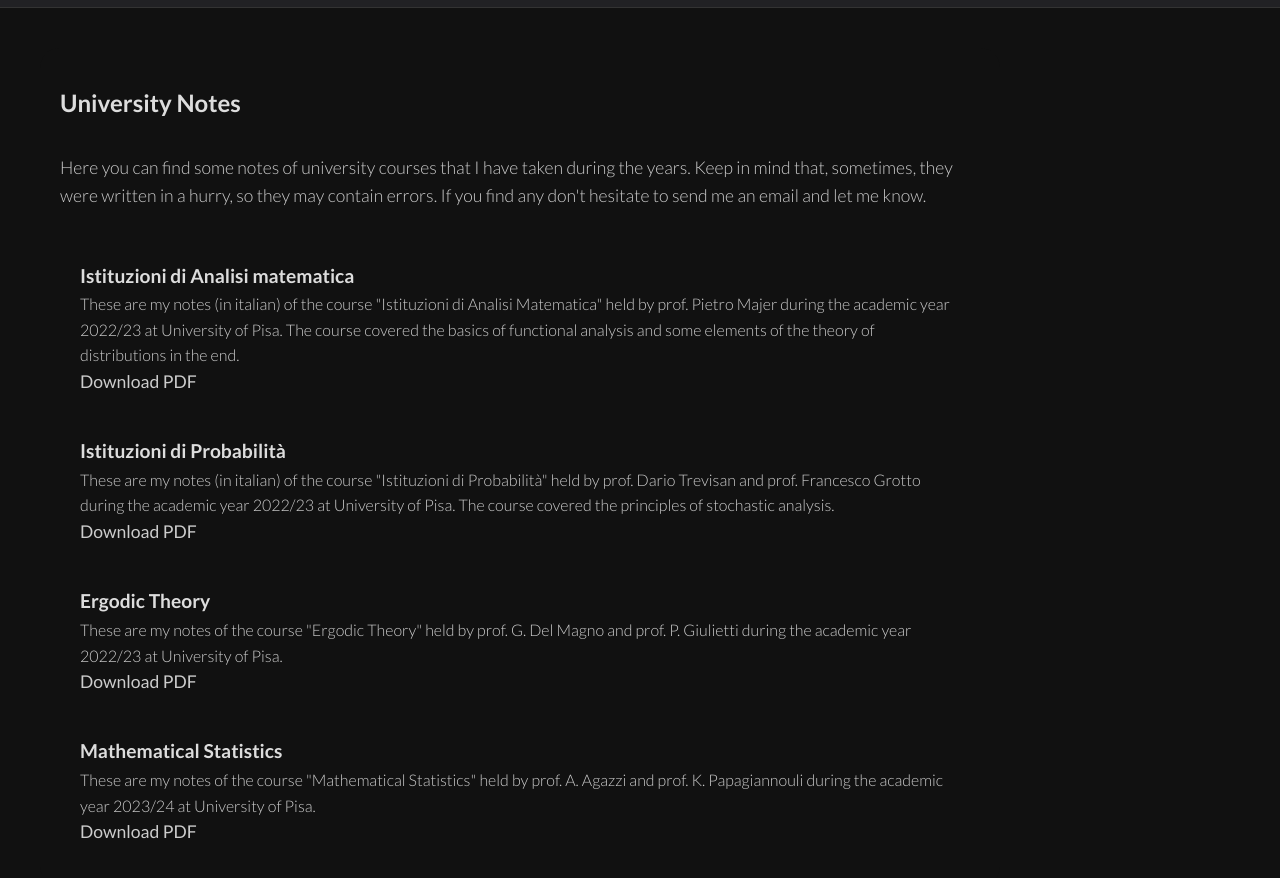
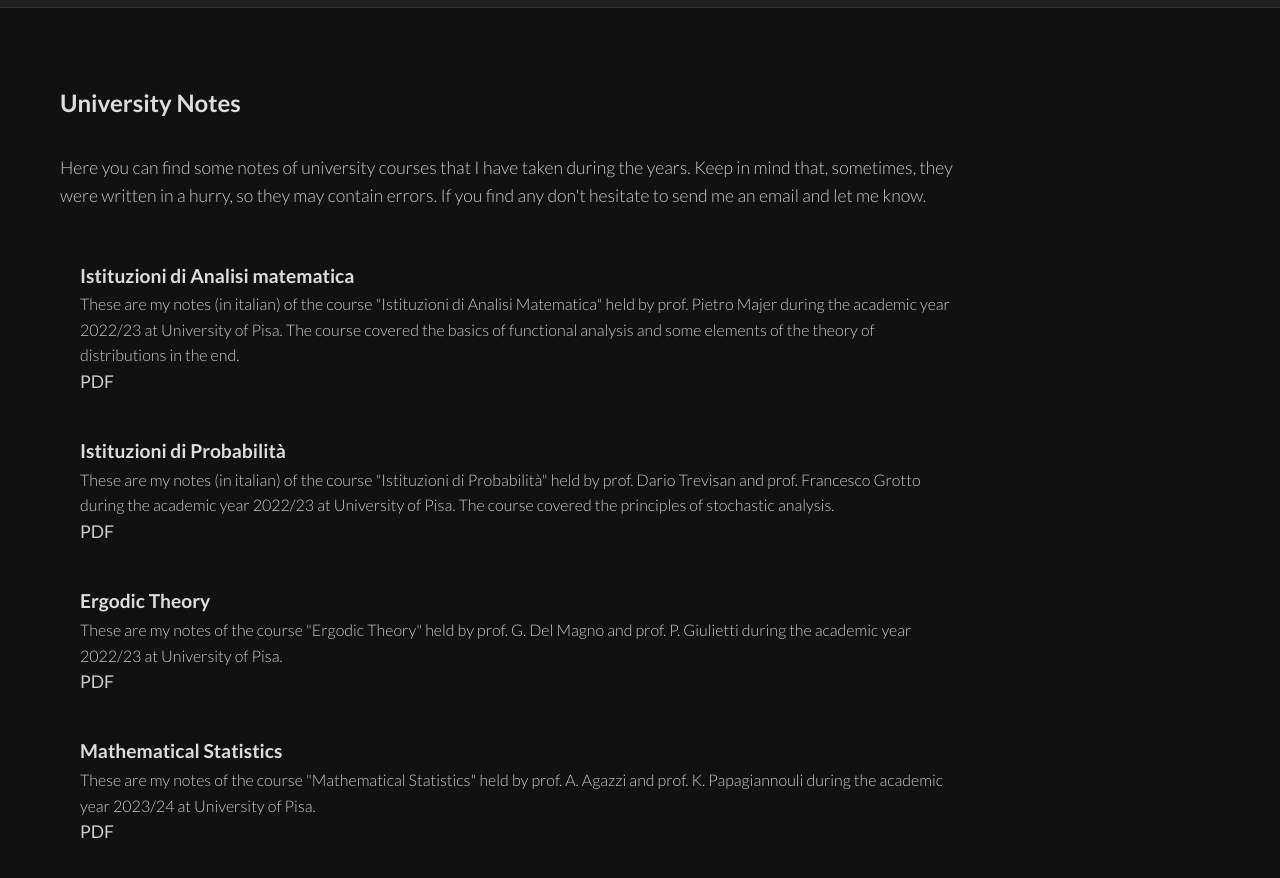
Before and after one commit to emapardini/emapardini.github.io, a plain HTML site: page notes.html in a window 1280 px wide. Shown: the part 82-960 px from the top of the page. Drawn offline with Linux system fonts and the light colour scheme.

Commit message:
mathstat updated

```diff
--- a/notes.html
+++ b/notes.html
@@ -289,25 +289,25 @@ header {
         <div class="note">
             <div class="note-title">Istituzioni di Analisi matematica</div>
             <div class="note-description">These are my notes (in italian) of the course "Istituzioni di Analisi Matematica" held by prof. Pietro Majer during the academic year 2022/23 at University of Pisa. The course covered the basics of functional analysis and some elements of the theory of distributions in the end.</div>
-            <div class="note-link"><a href="notes/IstAnMat.pdf" target="_blank">Download PDF</a></div>
+            <div class="note-link"><a href="notes/IstAnMat.pdf" target="_blank">PDF</a></div>
         </div>
 
         <div class="note">
             <div class="note-title">Istituzioni di Probabilità</div>
             <div class="note-description">These are my notes (in italian) of the course "Istituzioni di Probabilità" held by prof. Dario Trevisan and prof. Francesco Grotto during the academic year 2022/23 at University of Pisa. The course covered the principles of stochastic analysis.</div>
-            <div class="note-link"><a href="notes/IstProb.pdf" target="_blank">Download PDF</a></div>
+            <div class="note-link"><a href="notes/IstProb.pdf" target="_blank">PDF</a></div>
         </div>
 
         <div class="note">
             <div class="note-title">Ergodic Theory</div>
             <div class="note-description">These are my notes of the course "Ergodic Theory" held by prof. G. Del Magno and prof. P. Giulietti during the academic year 2022/23 at University of Pisa.</div>
-            <div class="note-link"><a href="notes/ErgTheory.pdf" target="_blank">Download PDF</a></div>
+            <div class="note-link"><a href="notes/ErgTheory.pdf" target="_blank">PDF</a></div>
         </div>
 
         <div class="note">
             <div class="note-title">Mathematical Statistics</div>
             <div class="note-description">These are my notes of the course "Mathematical Statistics" held by prof. A. Agazzi and prof. K. Papagiannouli during the academic year 2023/24 at University of Pisa.</div>
-            <div class="note-link"><a href="notes/MathStat.pdf" target="_blank">Download PDF</a></div>
+            <div class="note-link"><a href="notes/MathStat.pdf" target="_blank">PDF</a></div>
         </div>
     </div>
     </div>
```
Also changed, not shown: 1 other file.
